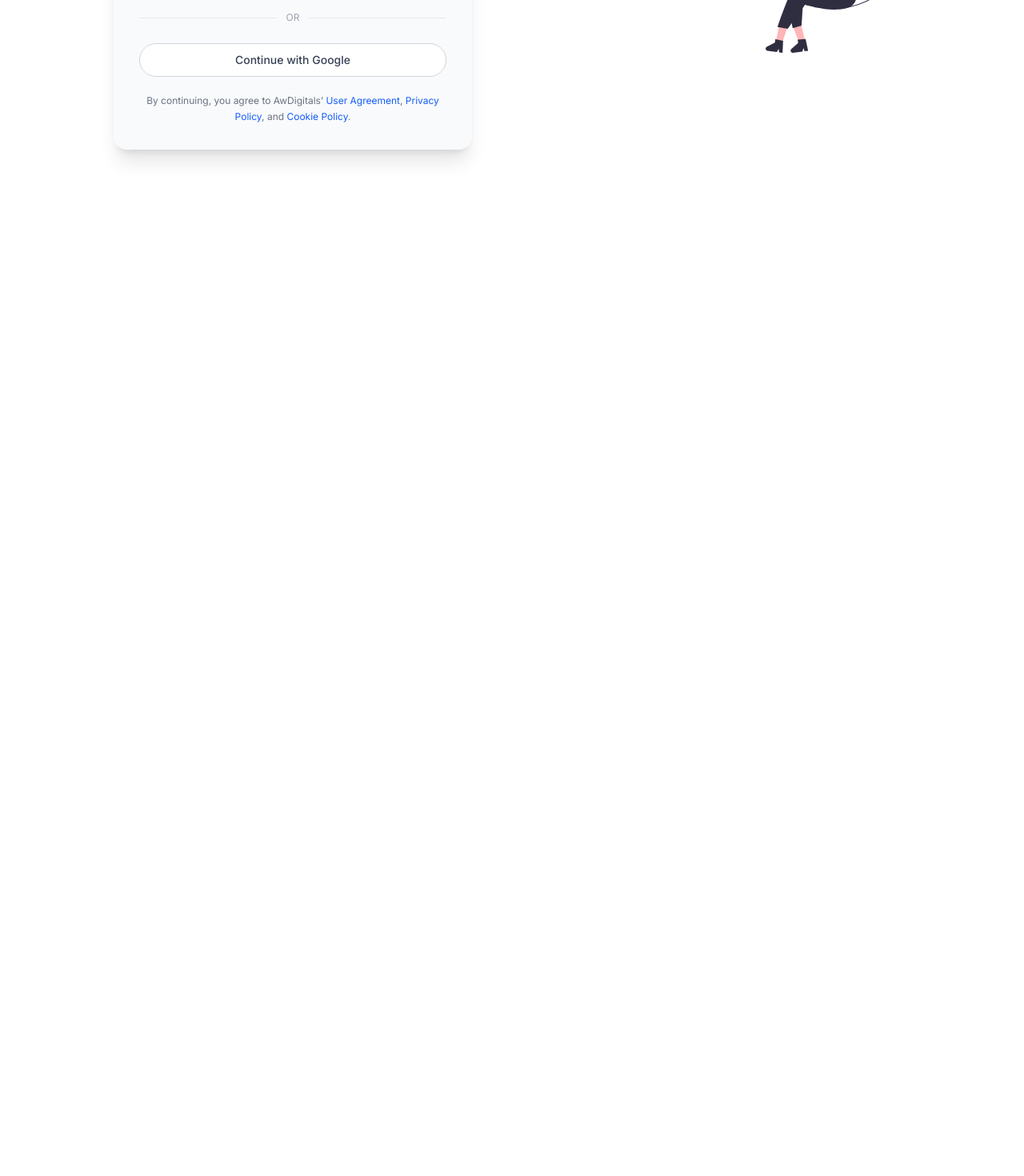
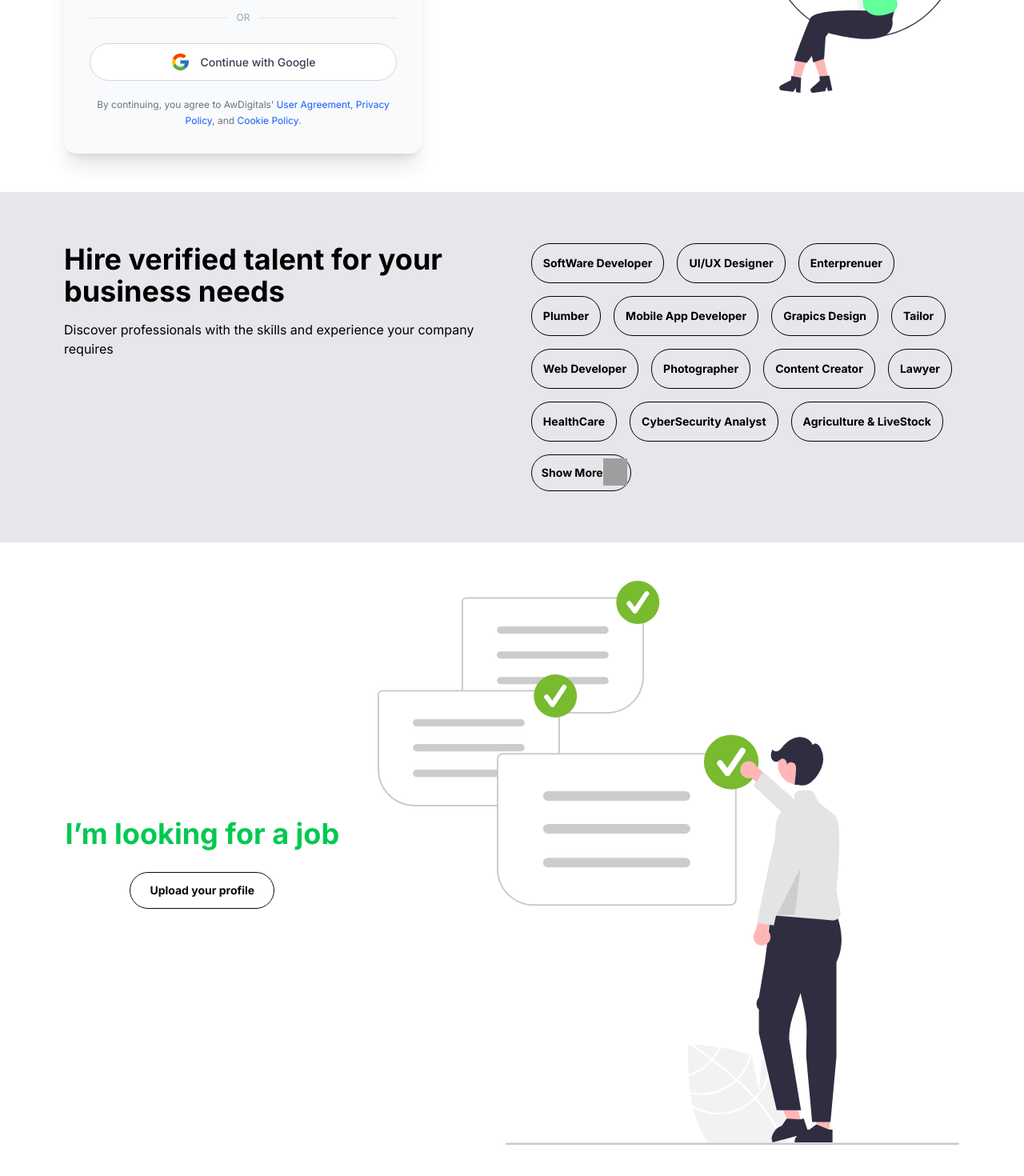
Before and after one commit to ChinedumW/aw-digitals, a Next.js app: page / in a window 1280 px wide. Shown: the part 492-1962 px from the top of the page at 80% size. Before the commit the page ends 800 px from the top, so only its background shows below. Built offline with nearby package versions, Linux system fonts and the light colour scheme; grey boxes are pictures that could not be loaded.

Commit message:
made more changes

```diff
--- a/app/components/Authforms.tsx
+++ b/app/components/Authforms.tsx
@@ -88,8 +88,33 @@ export default function AuthForm() {
       </div>
 
       {/* GOOGLE */}
+
       <button className="flex items-center justify-center gap-3 w-full px-4 py-2.5 bg-white border border-gray-300 rounded-full hover:shadow-md transition">
-
+        <svg
+          xmlns="http://www.w3.org/2000/svg"
+          x="0px"
+          y="0px"
+          width="25"
+          height="25"
+          viewBox="0 0 48 48"
+        >
+          <path
+            fill="#FFC107"
+            d="M43.611,20.083H42V20H24v8h11.303c-1.649,4.657-6.08,8-11.303,8c-6.627,0-12-5.373-12-12c0-6.627,5.373-12,12-12c3.059,0,5.842,1.154,7.961,3.039l5.657-5.657C34.046,6.053,29.268,4,24,4C12.955,4,4,12.955,4,24c0,11.045,8.955,20,20,20c11.045,0,20-8.955,20-20C44,22.659,43.862,21.35,43.611,20.083z"
+          ></path>
+          <path
+            fill="#FF3D00"
+            d="M6.306,14.691l6.571,4.819C14.655,15.108,18.961,12,24,12c3.059,0,5.842,1.154,7.961,3.039l5.657-5.657C34.046,6.053,29.268,4,24,4C16.318,4,9.656,8.337,6.306,14.691z"
+          ></path>
+          <path
+            fill="#4CAF50"
+            d="M24,44c5.166,0,9.86-1.977,13.409-5.192l-6.19-5.238C29.211,35.091,26.715,36,24,36c-5.202,0-9.619-3.317-11.283-7.946l-6.522,5.025C9.505,39.556,16.227,44,24,44z"
+          ></path>
+          <path
+            fill="#1976D2"
+            d="M43.611,20.083H42V20H24v8h11.303c-0.792,2.237-2.231,4.166-4.087,5.571c0.001-0.001,0.002-0.001,0.003-0.002l6.19,5.238C36.971,39.205,44,34,44,24C44,22.659,43.862,21.35,43.611,20.083z"
+          ></path>
+        </svg>
         <span className="text-sm font-medium text-gray-700">
           Continue with Google
         </span>
@@ -99,8 +124,8 @@ export default function AuthForm() {
       <p className="text-xs text-gray-500 mt-5 text-center leading-relaxed">
         By continuing, you agree to AwDigitals’{" "}
         <span className="text-blue-600 cursor-pointer">User Agreement</span>,{" "}
-        <span className="text-blue-600 cursor-pointer">Privacy Policy</span>, and{" "}
-        <span className="text-blue-600 cursor-pointer">Cookie Policy</span>.
+        <span className="text-blue-600 cursor-pointer">Privacy Policy</span>,
+        and <span className="text-blue-600 cursor-pointer">Cookie Policy</span>.
       </p>
     </div>
   );
--- a/app/components/navbar.tsx
+++ b/app/components/navbar.tsx
@@ -80,9 +80,9 @@ export default function Navbar() {
           <Link href="/contact" onClick={() => setOpen(false)}>Contact</Link>
 
           <div className="mt-6 flex flex-col gap-3">
-            <button className="flex items-center justify-center gap-2 px-4 py-2 border bg-amber-50 rounded-sm">
+            <a  className="flex items-center justify-center gap-2 px-4 py-2 border bg-amber-50 rounded-sm">
               <Download size={16} /> Upload Resume
-            </button>
+            </a>
             <button className="px-4 py-2 bg-green-500 text-white rounded-sm">
               Sign Up
             </button>
--- a/app/globals.css
+++ b/app/globals.css
@@ -7,4 +7,8 @@
 body{
   font-family: serif;
   color: #0b0b0b;
+
 }
+html{
+    scroll-behavior: smooth;
+}
--- a/app/page.tsx
+++ b/app/page.tsx
@@ -1,26 +1,167 @@
+"use client";
+
+import { useState } from "react";
 import Navbar from "@/app/components/navbar";
 import Image from "next/image";
 import AuthForm from "./components/Authforms";
+import { useRouter } from "next/navigation";
 
 export default function Home() {
+  const [showMore, setShowMore] = useState(false);
+  const router = useRouter();
+
   return (
-    <main className="min-h-screen bg-white px-4 sm:px-8 lg:px-20">
+    <main className="min-h-screen bg-white">
       <Navbar />
 
-      <section className="flex flex-col lg:flex-row items-center justify-center gap-12 py-12">
-        {/* FORM */}
+      {/* HERO */}
+      <section
+        id="signup"
+        className="flex flex-col lg:flex-row items-center justify-center gap-12 py-12 px-4 sm:px-8 lg:px-20"
+      >
         <AuthForm />
 
-        {/* IMAGE */}
-        <div className="lg:flex justify-center">
+        <div className="flex justify-center w-full lg:w-auto">
           <Image
             src="/undraw_connection_ts3f.svg"
             alt="Professional working illustration"
             width={500}
             height={500}
             priority
+            className="w-full max-w-md lg:max-w-none"
           />
         </div>
+      </section>
+
+      {/* HIRER SECTION */}
+      <section className="bg-gray-200 w-full py-16">
+        <div className="flex flex-col lg:flex-row gap-10 px-4 sm:px-8 lg:px-20">
+          {/* TEXT */}
+          <div className="text-black max-w-xl">
+            <h2 className="text-3xl sm:text-4xl font-bold">
+              Hire verified talent for your business needs
+            </h2>
+            <p className="mt-4">
+              Discover professionals with the skills and experience your company
+              requires
+            </p>
+          </div>
+
+          {/* TAGS */}
+          <div className="text-black flex flex-wrap gap-4 lg:w-2/3">
+            {/* ALWAYS VISIBLE */}
+            {[
+              "SoftWare Developer",
+              "UI/UX Designer",
+              "Enterprenuer",
+              "Plumber",
+              "Mobile App Developer",
+              "Grapics Design",
+              "Tailor",
+              "Web Developer",
+              "Photographer",
+              "Content Creator",
+              "Lawyer",
+              "HealthCare",
+              "CyberSecurity Analyst",
+              "Agriculture & LiveStock",
+            ].map((item) => (
+              <span
+                key={item}
+                className="border rounded-3xl p-3.5 text-sm font-bold hover:bg-gray-300 duration-300"
+              >
+                {item}
+              </span>
+            ))}
+
+            {/* SHOW MORE */}
+            {showMore && (
+              <>
+                {[
+                  "Data Analyst",
+                  "Product Manager",
+                  "Digital Marketer",
+                  "DevOps Engineer",
+                  "Data Analyst",
+                  "Product Manager",
+                ].map((item, index) => (
+                  <span
+                    key={`${item}-${index}`}
+                    className="border rounded-3xl p-3.5 text-sm font-bold hover:bg-gray-300 duration-300"
+                  >
+                    {item}
+                  </span>
+                ))}
+              </>
+            )}
+
+            {/* TOGGLE BUTTON */}
+            {!showMore ? (
+              <div
+                onClick={() => setShowMore(true)}
+                className="flex border rounded-3xl hover:bg-gray-300 duration-300 cursor-pointer"
+              >
+                <span className="py-3 pl-3 flex text-sm font-bold">
+                  Show More
+                </span>
+                <img
+                  width="30"
+                  height="24"
+                  className="mr-1 mt-1 mb-1.5"
+                  src="https://img.icons8.com/material-rounded/24/expand-arrow--v1.png"
+                  alt="expand-arrow--v1"
+                />
+              </div>
+            ) : (
+              <div
+                onClick={() => setShowMore(false)}
+                className="flex border rounded-3xl hover:bg-gray-300 duration-300 cursor-pointer"
+              >
+                <span className="py-3 pl-3 flex text-sm font-bold">
+                  Show Less
+                </span>
+                <img
+                  width="30"
+                  height="24"
+                  className="mr-1 mt-1 mb-1.5 rotate-180"
+                  src="https://img.icons8.com/material-rounded/24/expand-arrow--v1.png"
+                  alt="collapse-arrow"
+                />
+              </div>
+            )}
+          </div>
+        </div>
+      </section>
+
+      {/* JOB SEEKER SECTION */}
+      <section className="flex flex-col lg:flex-row items-center justify-center gap-12 py-12 px-4 sm:px-8 lg:px-20">
+        <div className="text-center">
+          <h2 className="text-xl sm:text-4xl font-bold text-green-500 mb-7">
+            I’m looking for a job
+          </h2>
+
+          <a
+            href="#signup"
+            className="inline-block px-6 py-3 rounded-full border font-bold text-sm hover:bg-gray-100 duration-300"
+          >
+            Upload your profile
+          </a>
+        </div>
+
+        <div className="flex justify-center w-full lg:w-auto">
+          <Image
+            src="/Job-hunt2.svg"
+            alt="Professional working illustration"
+            width={500}
+            height={500}
+            priority
+            className="w-full max-w-md lg:max-w-none"
+          />
+        </div>
+      </section>
+
+      <section className="w-full bg-gray-50 py-24">
+
       </section>
     </main>
   );
```
Also changed, not shown: public/Job-hunt2.svg (added).
